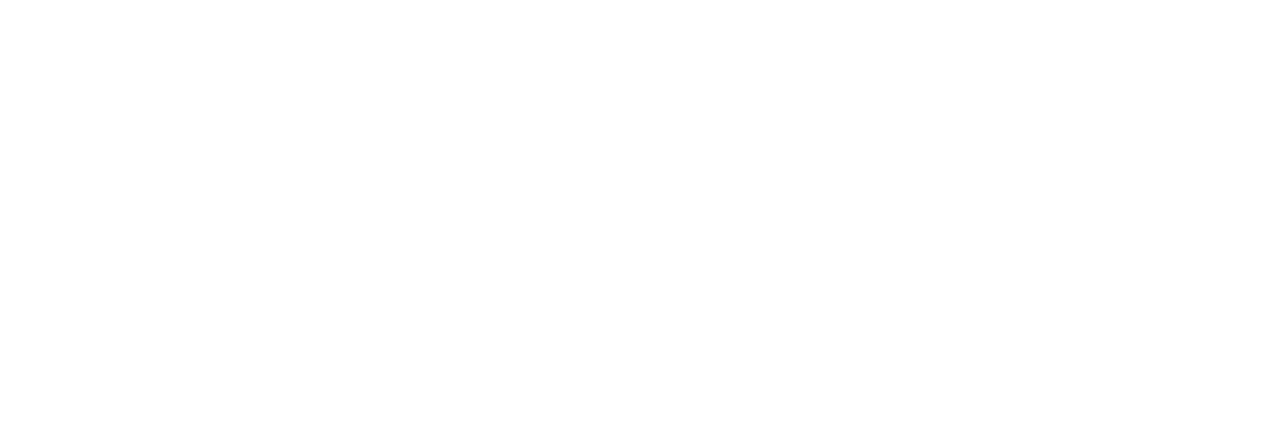
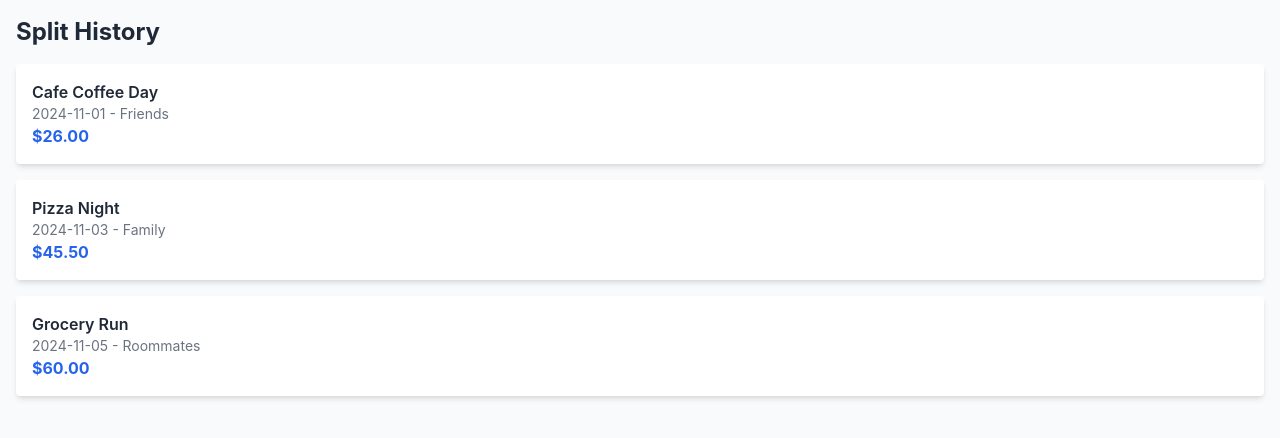
Before and after one commit to kxrai/digt2107-mass-splitter, a React (Create React App) app: page /split-history in a window 1280 px wide. Before the commit this address had no page. Shown: the top 438 px of the page. Built offline with nearby package versions, Linux system fonts and the light colour scheme.

Commit message:
adds hyperlink effect to "see all"

```diff
--- a/src/App.js
+++ b/src/App.js
@@ -6,6 +6,7 @@ import PartyMembers from './components/PartyMembers';
 import BillSplitter from './components/BillSplitter';
 import SplitResult from './components/SplitResult';
 import HomePage from './pages/HomePage.js';
+import SplitHistory from './pages/SplitHistory.js';
 
 function HomeButton() {
   const navigate = useNavigate();
@@ -53,6 +54,7 @@ function App() {
       <Routes>
         <Route path="/" element={<MainApp />} />
         <Route path="/home" element={<HomePage />} />
+        <Route path="/split-history" element={<SplitHistory />} />
       </Routes>
     </Router>
   );
--- a/src/components/RecentSplits.js
+++ b/src/components/RecentSplits.js
@@ -5,8 +5,6 @@ function RecentSplits({ splits }) {
   return (
     <div className="mt-6 px-4">
       <div className="flex justify-between items-center">
-        <p className="font-bold text-lg">Recent Splits</p>
-        <p className="text-sm text-gray-500">see all</p>
       </div>
       <div className="mt-2 space-y-2">
         {splits.map((split, index) => (
--- a/src/pages/HomePage.js
+++ b/src/pages/HomePage.js
@@ -1,12 +1,13 @@
 // src/Homepage.js
 import React from 'react';
+import { Link } from 'react-router-dom';
 import RecentSplits from '../components/RecentSplits';
 
 function Homepage() {
   const recentSplitsData = [
-    { name: 'Cafe Coffee Day', date: '2024-11-01', group: 'Friends', amount: 26.00 },
-    { name: 'Pizza Night', date: '2024-11-03', group: 'Family', amount: 45.50 },
-    { name: 'Grocery Run', date: '2024-11-05', group: 'Roommates', amount: 60.00 },
+    { name: 'Cafe Coffee Day', date: '2024-11-01', group: 'Friends', amount: 26.0 },
+    { name: 'Pizza Night', date: '2024-11-03', group: 'Family', amount: 45.5 },
+    { name: 'Grocery Run', date: '2024-11-05', group: 'Roommates', amount: 60.0 },
   ];
 
   return (
@@ -25,7 +26,6 @@ function Homepage() {
           <p className="text-sm text-gray-500">see all</p>
         </div>
         <div className="flex mt-2 space-x-4">
-          {/* Friend Avatars */}
           {[...Array(5)].map((_, index) => (
             <img
               key={index}
@@ -45,7 +45,10 @@ function Homepage() {
         </div>
         <div className="flex mt-2 space-x-4">
           {[...Array(3)].map((_, index) => (
-            <div key={index} className="w-12 h-12 rounded-full bg-black flex items-center justify-center text-white">
+            <div
+              key={index}
+              className="w-12 h-12 rounded-full bg-black flex items-center justify-center text-white"
+            >
               <span className="material-icons">group</span>
             </div>
           ))}
@@ -56,7 +59,16 @@ function Homepage() {
       </div>
 
       {/* Recent Splits Section */}
-      <RecentSplits splits={recentSplitsData} />
+      <div className="mt-6 px-4">
+        <div className="flex justify-between items-center">
+          <p className="font-bold text-lg">Recent Splits</p>
+          {/* Link to SplitHistory page */}
+          <Link to="/split-history" className="text-sm text-blue-500 underline">
+            see all
+          </Link>
+        </div>
+        <RecentSplits splits={recentSplitsData} />
+      </div>
 
       {/* Bottom Navigation */}
       <div className="fixed bottom-0 w-full bg-white border-t border-gray-200 flex justify-around py-2">
--- /dev/null
+++ b/src/pages/SplitHistory.js
@@ -0,0 +1,30 @@
+// src/SplitHistory.js
+import React from 'react';
+
+function SplitHistory() {
+  return (
+    <div className="min-h-screen bg-gray-50 p-4">
+      <h2 className="text-2xl font-bold mb-4">Split History</h2>
+      {/* Replace with actual data */}
+      <div className="space-y-4">
+        <div className="p-4 bg-white rounded shadow-md">
+          <p className="font-semibold">Cafe Coffee Day</p>
+          <p className="text-sm text-gray-500">2024-11-01 - Friends</p>
+          <p className="font-bold text-blue-600">$26.00</p>
+        </div>
+        <div className="p-4 bg-white rounded shadow-md">
+          <p className="font-semibold">Pizza Night</p>
+          <p className="text-sm text-gray-500">2024-11-03 - Family</p>
+          <p className="font-bold text-blue-600">$45.50</p>
+        </div>
+        <div className="p-4 bg-white rounded shadow-md">
+          <p className="font-semibold">Grocery Run</p>
+          <p className="text-sm text-gray-500">2024-11-05 - Roommates</p>
+          <p className="font-bold text-blue-600">$60.00</p>
+        </div>
+      </div>
+    </div>
+  );
+}
+
+export default SplitHistory;
```
